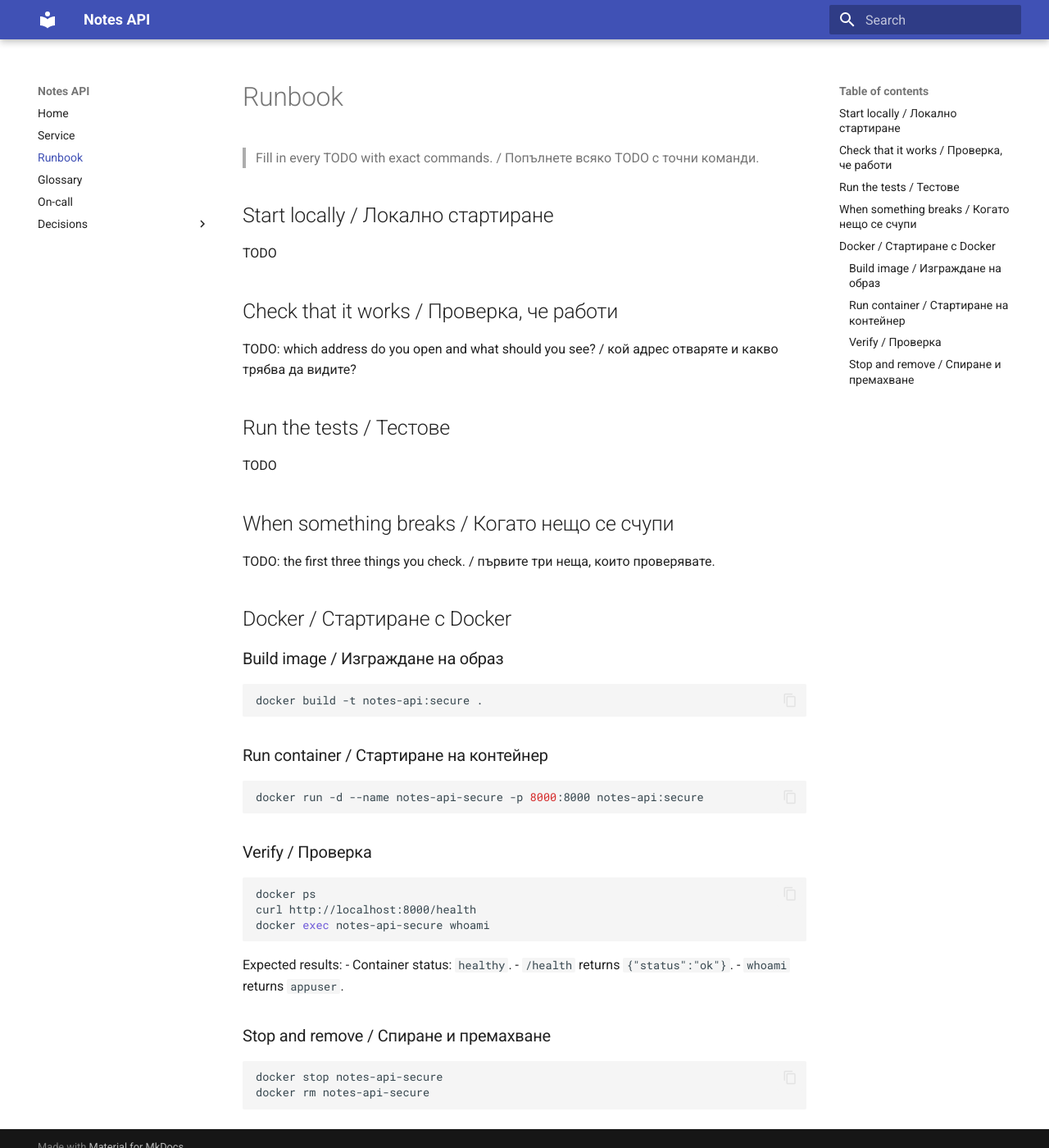
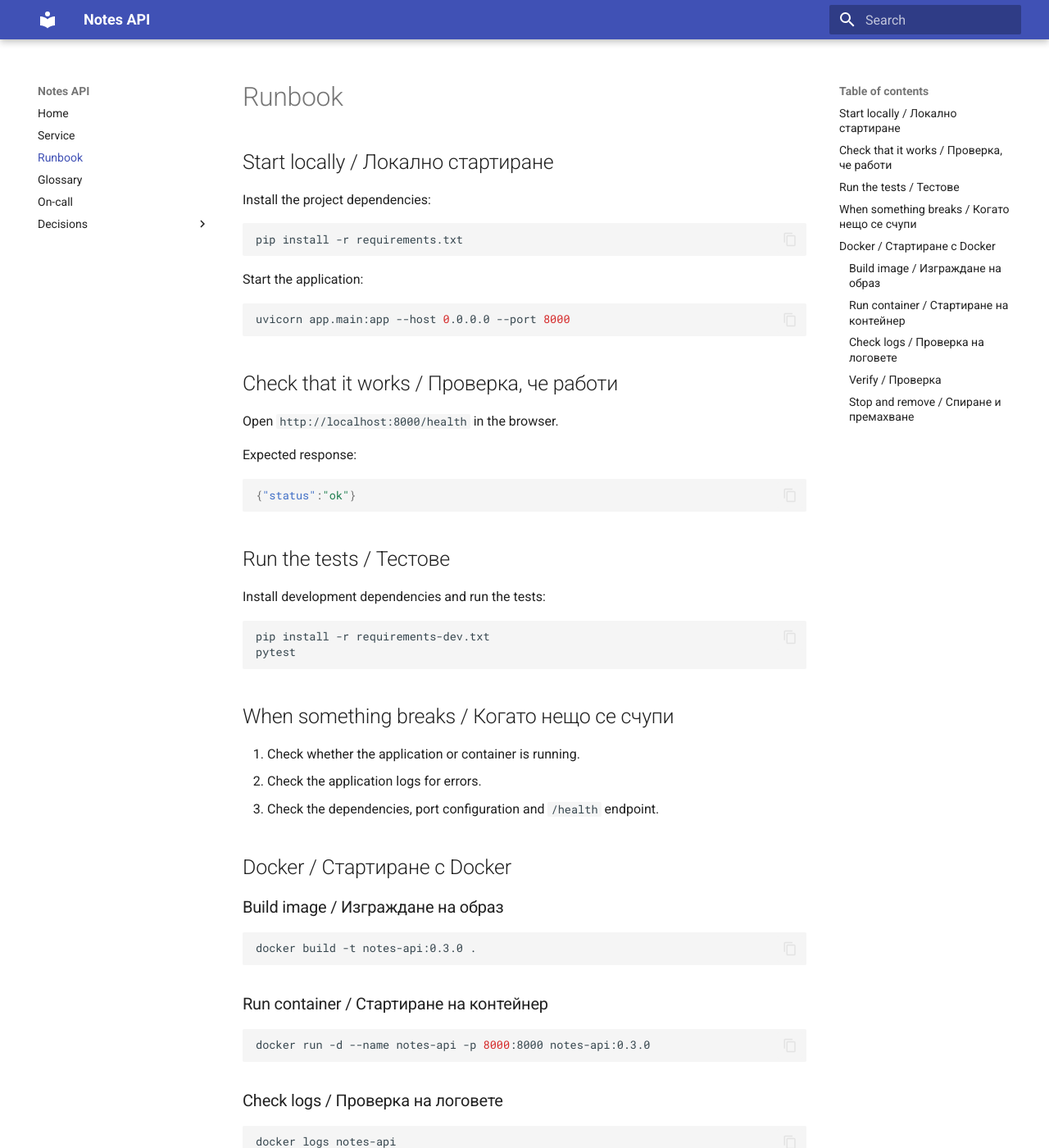
Before and after one commit to Yzhecheva/devops-lab-2, an MkDocs documentation site: the page built from docs/runbook.md, in a window 1280 px wide and 1400 px high. Shown: the whole window at 82% size. Built offline with MkDocs 1.6.1 and Material for MkDocs 9.7.7, drawn with Linux system fonts in a browser that asks for light colours; some of the changed text lies outside the part shown.

Commit message:
Complete Docker runbook documentation

````diff
--- a/docs/runbook.md
+++ b/docs/runbook.md
@@ -1,36 +1,63 @@
+
 # Runbook
-
-> Fill in every TODO with exact commands. / Попълнете всяко TODO с точни команди.
 
 ## Start locally / Локално стартиране
 
-TODO
+Install the project dependencies:
+
+```bash
+pip install -r requirements.txt
+```
+
+Start the application:
+
+```bash
+uvicorn app.main:app --host 0.0.0.0 --port 8000
+```
 
 ## Check that it works / Проверка, че работи
 
-TODO: which address do you open and what should you see? / кой адрес отваряте и какво трябва да видите?
+Open `http://localhost:8000/health` in the browser.
+
+Expected response:
+
+```json
+{"status":"ok"}
+```
 
 ## Run the tests / Тестове
 
-TODO
+Install development dependencies and run the tests:
+
+```bash
+pip install -r requirements-dev.txt
+pytest
+```
 
 ## When something breaks / Когато нещо се счупи
 
-TODO: the first three things you check. / първите три неща, които проверявате.
-
+1. Check whether the application or container is running.
+2. Check the application logs for errors.
+3. Check the dependencies, port configuration and `/health` endpoint.
 
 ## Docker / Стартиране с Docker
 
 ### Build image / Изграждане на образ
 
 ```bash
-docker build -t notes-api:secure .
+docker build -t notes-api:0.3.0 .
 ```
 
 ### Run container / Стартиране на контейнер
 
 ```bash
-docker run -d --name notes-api-secure -p 8000:8000 notes-api:secure
+docker run -d --name notes-api -p 8000:8000 notes-api:0.3.0
+```
+
+### Check logs / Проверка на логовете
+
+```bash
+docker logs notes-api
 ```
 
 ### Verify / Проверка
@@ -38,17 +65,18 @@ docker run -d --name notes-api-secure -p 8000:8000 notes-api:secure
 ```bash
 docker ps
 curl http://localhost:8000/health
-docker exec notes-api-secure whoami
+docker exec notes-api whoami
+docker inspect --format '{{.State.Health.Status}}' notes-api
 ```
 
 Expected results:
-- Container status: `healthy`.
 - `/health` returns `{"status":"ok"}`.
 - `whoami` returns `appuser`.
+- Docker health status is `healthy`.
 
 ### Stop and remove / Спиране и премахване
 
 ```bash
-docker stop notes-api-secure
-docker rm notes-api-secure
+docker stop notes-api
+docker rm notes-api
 ```
````
